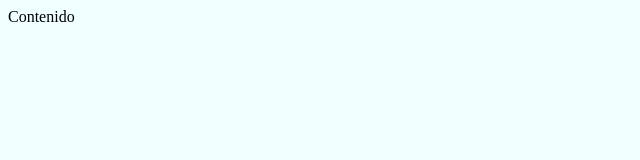
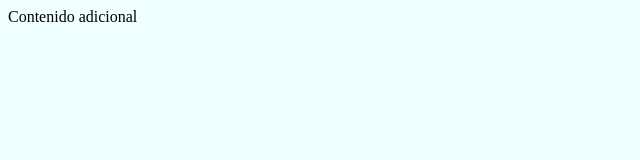
Before and after one commit to JesusFz93/jesus, a plain HTML site: page index.html in a window 1280 px wide. Shown: the full height of the page, 0-640 px from the left. Drawn offline with Linux system fonts and the light colour scheme.

Commit message:
Avance del proyecto

```diff
--- a/index.html
+++ b/index.html
@@ -9,7 +9,7 @@
         <link rel="stylesheet" href="assets/styles.css">
     </head>
     <body>
-        Contenido
+        Contenido adicional
 
         <script src="assets/index.js"></script>
     </body>
```
